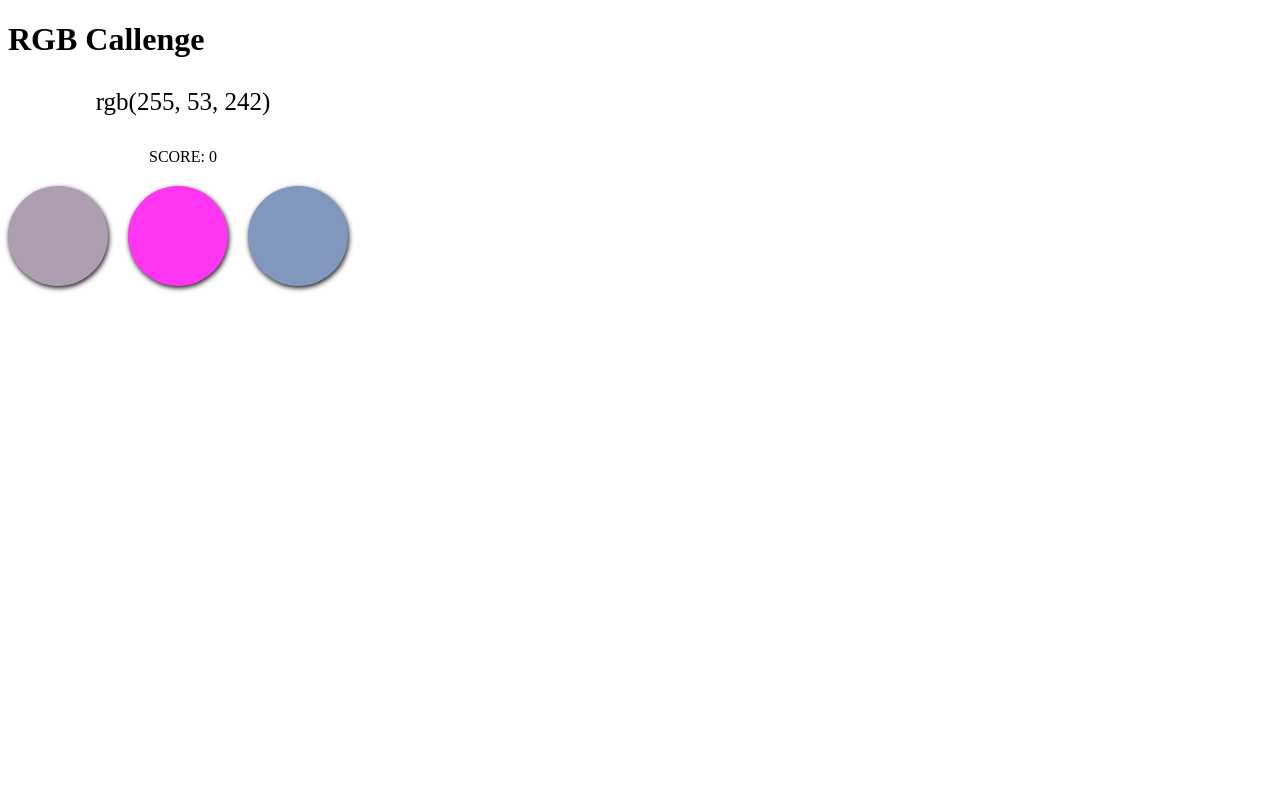
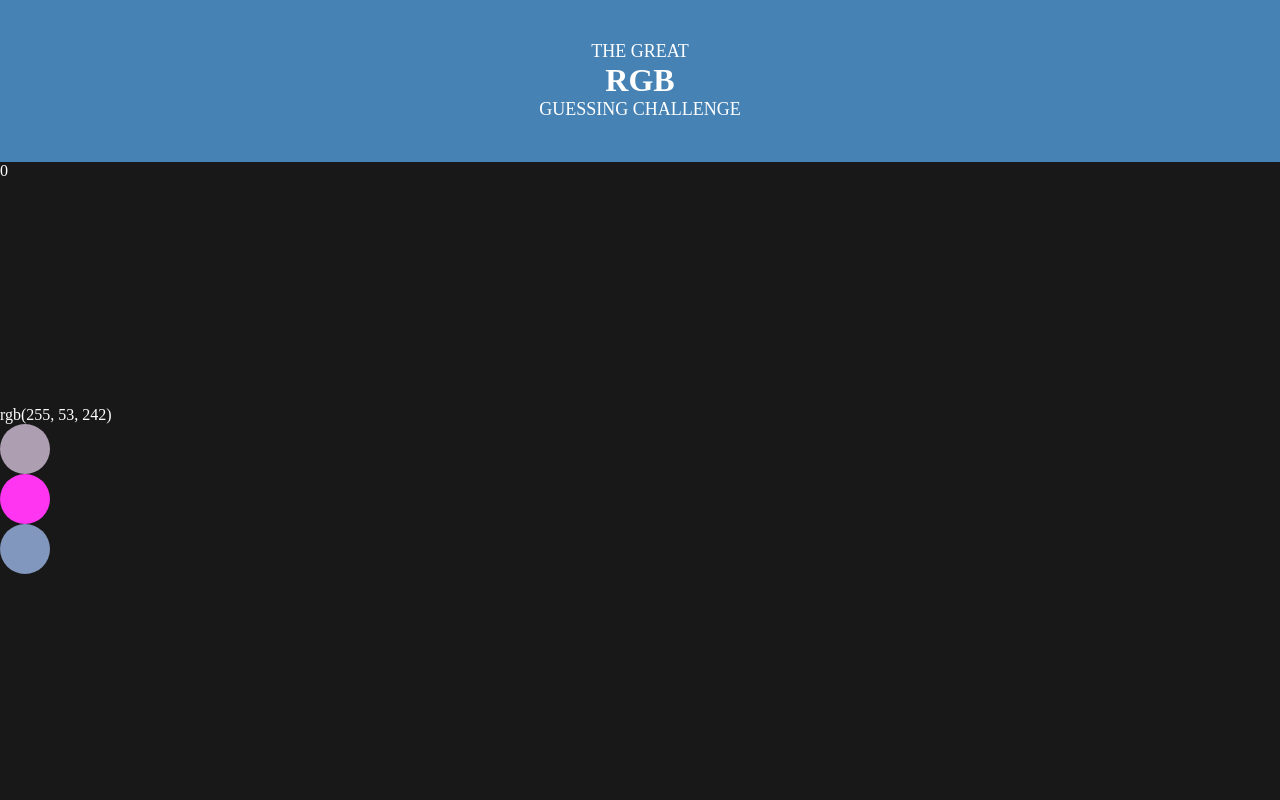
Before and after one commit to clara-shin/RGBChallenge, a plain HTML site: page index.html in a window 1280 px wide. Drawn offline with Linux system fonts and the light colour scheme; a web font is replaced by a local one.

Commit message:
마크업 및 스타일 추가

```diff
--- a/index.css
+++ b/index.css
@@ -1,24 +1,50 @@
+@charset "uft-8";
+@import url(http://fonts.googleapis.com/earlyaccess/khyay.css);
 
-
+html,body{
+  height:100vh;
+  margin:0;
+  padding:0;
+  overflow: hidden;
+  background: #fff;
+}
+.wrap{
+  display: flex;
+  flex-direction: column;
+  height:100%;
+}
+.top{
+  background: #4682B4;
+  text-align:center;
+  padding:20px;
+}
+.top span{
+  display: block;
+  color:#fff;
+}
+.top span:first-child,
+.top span:last-child{
+  font-size:18px;
+  font-weight:normal;
+}
+.bottom{
+  flex-grow: 1;
+  display: flex;
+  flex-direction: column;
+  background: #181818;
+  color:#fff;
+}
+.game-center {
+  flex-grow: 1;
+  display: flex;
+  align-items: center;
+}
+.boxes{
+}
 .box {
-  width:100px;
-  height:100px;
-  float:left;
-  margin-right:20px;
-  border-radius: 50px;
-  box-shadow: 1px 2px 5px #181818;
-  cursor: pointer;
+  width:50px;
+  height:50px;
+  border-radius: 50%;
+  margin-right:30px;
+  justify-content: center;
 }
-
-.rgb-text{
-  width: 350px;
-  height:30px;
-  font-size:25px;
-  text-align:center;
-  margin:30px 0;
-}
-.score{
-  width: 350px;
-  text-align:center;
-  margin: 20px 0;
-}
--- a/index.html
+++ b/index.html
@@ -8,12 +8,29 @@
   <link rel="stylesheet" href="/index.css">
 </head>
 <body>
-  <h1>RGB Callenge</h1>
-  <div class="rgb-text"></div>
-  <div class="score"></div>
-  <div class="box"></div>
-  <div class="box"></div>
-  <div class="box"></div>
+  <!-- <div class="overlay"></div> -->
+  <div class="wrap">
+    <div class="top">
+      <h1>
+        <span>THE GREAT</span>
+        <span>RGB</span>
+        <span>GUESSING CHALLENGE</span>
+      </h1>
+    </div>
+    <div class="bottom">
+      <div class="score">0</div>
+      <div class="game-center">
+        <div class="game-center-inner">
+          <div class="rgb-text"></div>
+          <div class="boxes">
+            <div class="box"></div>
+            <div class="box"></div>
+            <div class="box"></div>
+          </div>
+        </div>
+      </div>
+    </div>
+  </div>
   <script src="/index.js"></script>
 </body>
 </html>
--- a/index.js
+++ b/index.js
@@ -22,7 +22,7 @@ function draw() {
     el.style.backgroundColor = problem[index];
   });
   document.querySelector('.rgb-text').textContent = problem[correctAnswer];
-  document.querySelector('.score').textContent= `SCORE: ${stage}`;
+  document.querySelector('.score').textContent= `${stage}`;
 }
 //초기화
 function init() {
```
